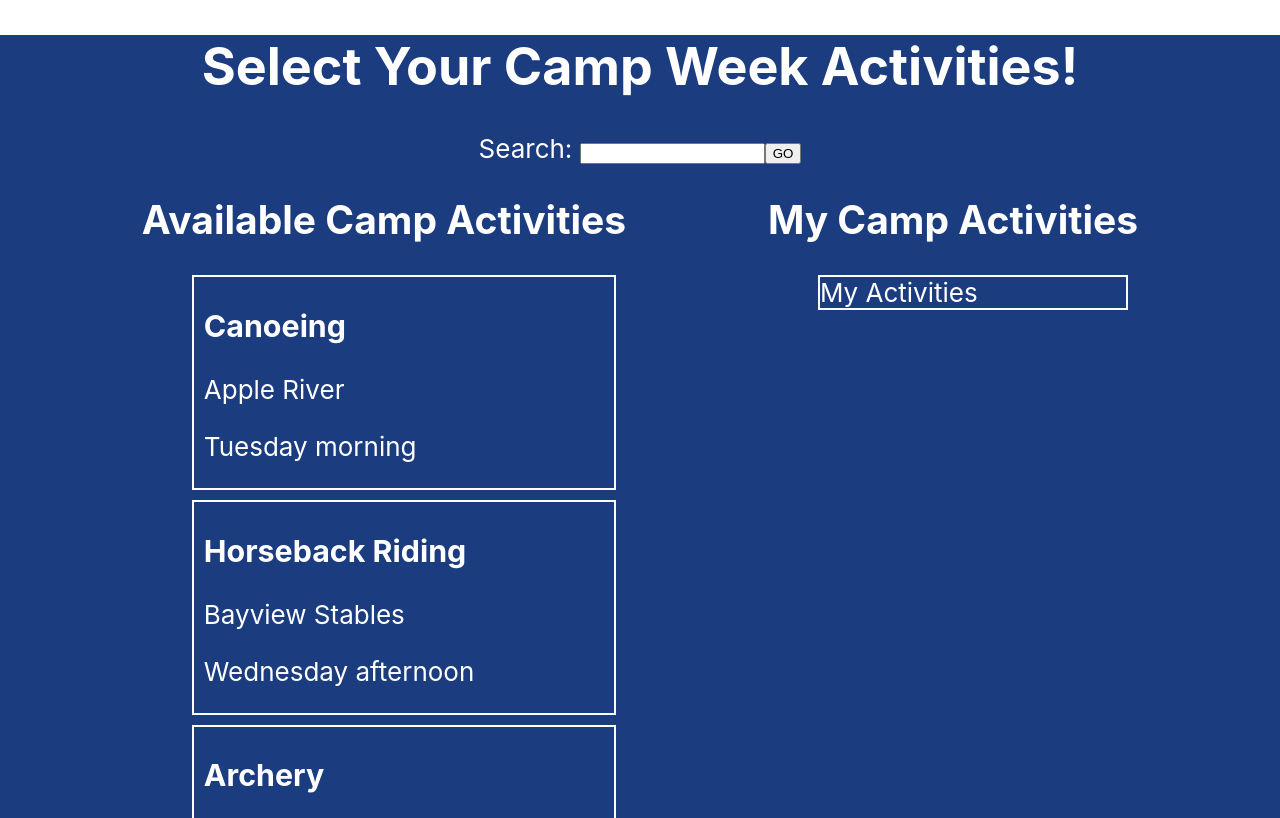
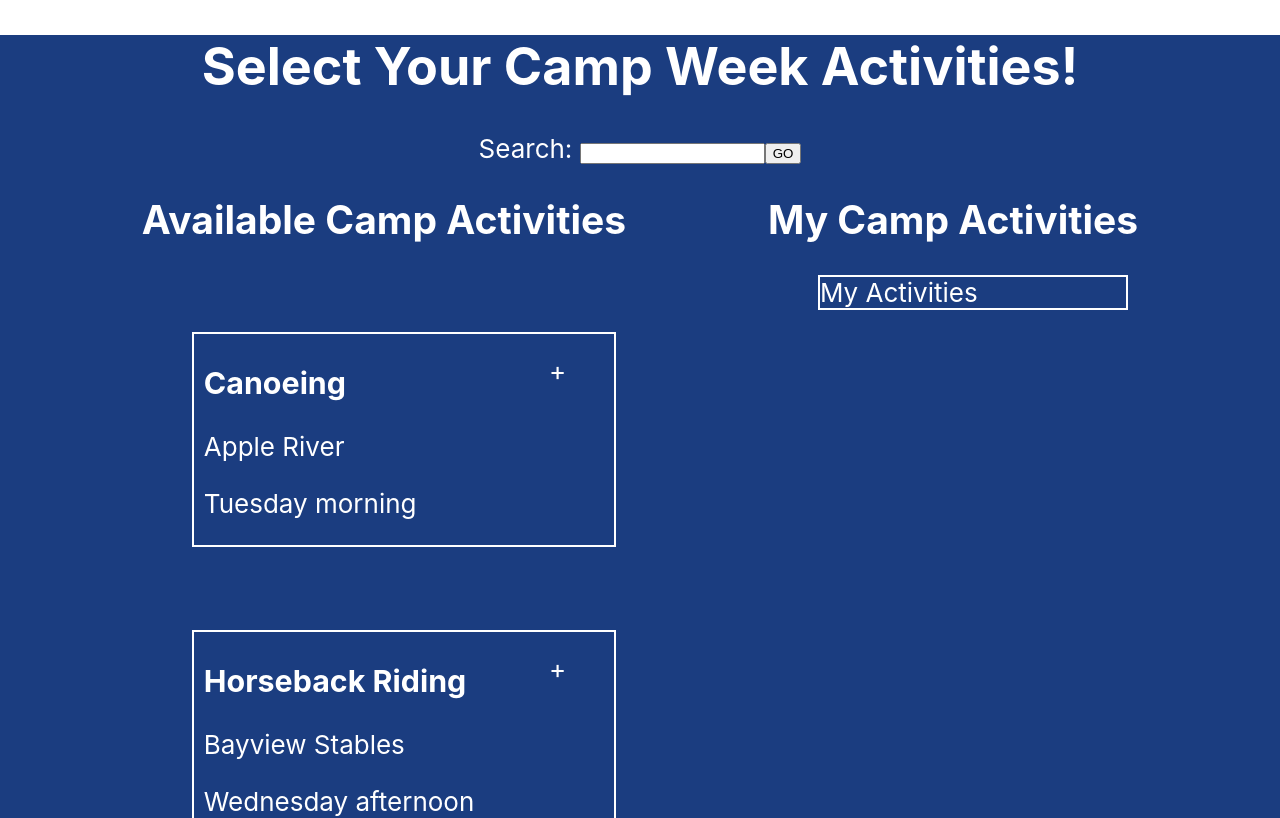
Before and after one commit to Danielle254/Conference-Agenda, a React (Create React App) app: page / in a window 1280 px wide. Shown: the top 818 px of the page. Built offline with nearby package versions, Linux system fonts and the light colour scheme.

Commit message:
added add symbol to each activity

```diff
--- a/src/ActivityList/ActivityList.js
+++ b/src/ActivityList/ActivityList.js
@@ -24,7 +24,13 @@ const activitiesArray = [
 
 function ActivityList(props) {
     const sampleActivities = activitiesArray.map((activity) =>
-        <li><Activity name={activity.name} location={activity.location} time={activity.time} className={styles.li}/></li>
+        (
+        <div className={styles.li}>
+        <p className={styles.add}>+</p>
+        <li><Activity name={activity.name} location={activity.location} time={activity.time} /></li>
+
+        </div>
+    )
     );
 
     return (
--- a/src/CSSModules/ActivityList.module.css
+++ b/src/CSSModules/ActivityList.module.css
@@ -5,3 +5,10 @@ li {
     margin: 10px;
 
 }
+
+.add {
+    text-align: right;
+    position: relative;
+    top: 80px;
+    right: 60px;
+}
```
